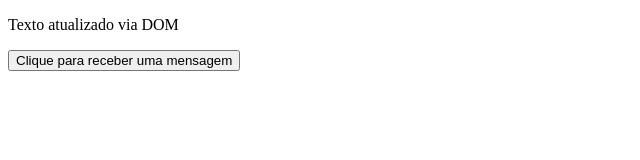
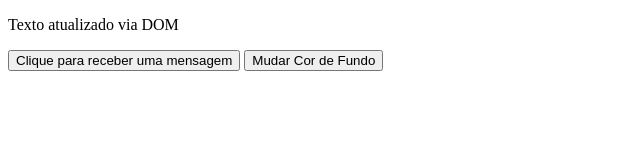
Before and after one commit to GabrielVCB/Javascript---Manipula-o-do-DOM, a plain HTML site: page index.html in a window 1280 px wide. Shown: the whole page, without its empty margins (0-640 px from the left). Drawn offline with Linux system fonts and the light colour scheme.

Commit message:
Question3

```diff
--- a/index.html
+++ b/index.html
@@ -3,12 +3,17 @@
 <head>
     <meta charset="UTF-8">
     <meta name="viewport" content="width=device-width, initial-scale=1.0">
-    <title>Manipulação do DOM</title>
+    <title>Manipulação do DOM e Alteração de Estilo</title>
 </head>
 <body>
+    <!-- Parágrafo que será alterado via DOM -->
     <p id="texto">Texto original</p>
 
+    <!-- Botão para exibir mensagem de boas-vindas -->
     <button onclick="exibirMensagem()">Clique para receber uma mensagem</button>
+
+    <!-- Botão para alternar a cor de fundo da página -->
+    <button onclick="mudarCorDeFundo()">Mudar Cor de Fundo</button>
 
     <script src="script.js"></script>
 </body>
--- a/script.js
+++ b/script.js
@@ -9,3 +9,15 @@ function exibirMensagem() {
     // Exibe a mensagem em uma janela de alerta
     window.alert("Bem-vindo(a) ao nosso site!");
 }
+
+// Função para alternar a cor de fundo do documento
+function mudarCorDeFundo() {
+    // Verifica a cor atual de fundo do body
+    if (document.body.style.backgroundColor === "blue") {
+        // Se for azul, altera para a cor original (branco)
+        document.body.style.backgroundColor = "white";
+    } else {
+        // Caso contrário, muda para azul
+        document.body.style.backgroundColor = "blue";
+    }
+}
```
